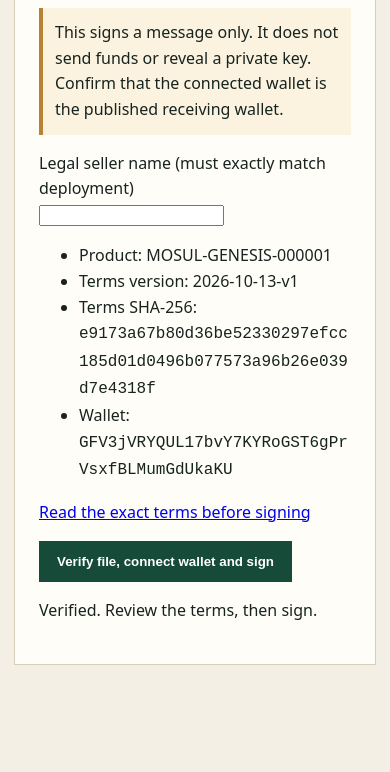
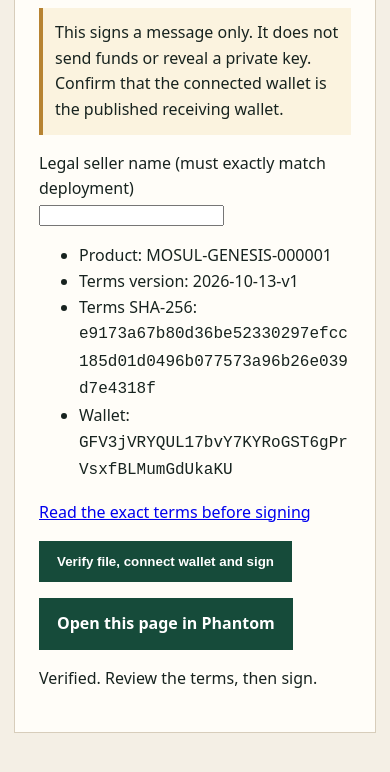
Before and after one commit to mosulonsol-max/MOSUL-HERITAGE-STORE, a plain HTML site: page seller-sign-terms.html in a window 390 px wide. Shown: the part 286-1058 px from the top of the page. Before the commit the page ends 991 px from the top, so only its background shows below. Drawn offline with Linux system fonts and the light colour scheme.

Commit message:
Open mobile signing page inside Phantom

```diff
--- a/seller-sign-terms.html
+++ b/seller-sign-terms.html
@@ -4,7 +4,7 @@
 <meta charset="utf-8"><meta name="viewport" content="width=device-width,initial-scale=1">
 <title>MOSUL HERITAGE — Seller terms signature</title>
 <style>
-body{margin:0;background:#f4efe5;color:#17231f;font:16px/1.6 system-ui,sans-serif}.wrap{width:min(760px,calc(100% - 28px));margin:40px auto}.panel{background:#fffdf8;border:1px solid #d7cdbb;padding:24px}h1{font:42px/1.1 Georgia,serif}button{border:0;background:#164b3a;color:#fff;padding:13px 18px;font-weight:800;cursor:pointer}button:disabled{opacity:.5}code,pre{overflow-wrap:anywhere;white-space:pre-wrap}.notice{border-left:4px solid #b78332;padding:12px;background:#fbf3df}.error{color:#812f2f}
+body{margin:0;background:#f4efe5;color:#17231f;font:16px/1.6 system-ui,sans-serif}.wrap{width:min(760px,calc(100% - 28px));margin:40px auto}.panel{background:#fffdf8;border:1px solid #d7cdbb;padding:24px}h1{font:42px/1.1 Georgia,serif}button,.phantom{border:0;background:#164b3a;color:#fff;padding:13px 18px;font-weight:800;cursor:pointer;display:inline-block;text-decoration:none}button:disabled{opacity:.5}code,pre{overflow-wrap:anywhere;white-space:pre-wrap}.notice{border-left:4px solid #b78332;padding:12px;background:#fbf3df}.error{color:#812f2f}.hidden{display:none}
 </style>
 </head>
 <body><main class="wrap"><section class="panel">
@@ -20,12 +20,16 @@ body{margin:0;background:#f4efe5;color:#17231f;font:16px/1.6 system-ui,sans-seri
 </ul>
 <p><a href="docs/SALE-TERMS.md" target="_blank" rel="noopener">Read the exact terms before signing</a></p>
 <button id="sign" disabled>Verify file, connect wallet and sign</button>
+<p><a id="openPhantom" class="phantom hidden" href="#">Open this page in Phantom</a></p>
 <p id="status" role="status">Verifying the terms file…</p><pre id="output"></pre>
 </section></main>
 <script>
 const expectedHash='e9173a67b80d36be52330297efcc185d01d0496b077573a96b26e039d7e4318f';
 const receivingWallet='GFV3jVRYQUL17bvY7KYRoGST6gPrVsxfBLMumGdUkaKU';
 const status=document.getElementById('status'),output=document.getElementById('output'),button=document.getElementById('sign');
+const phantomLink=document.getElementById('openPhantom'),pageUrl=location.origin+location.pathname;
+phantomLink.href='https://phantom.com/ul/browse/'+encodeURIComponent(pageUrl)+'?ref='+encodeURIComponent(location.origin);
+if(!window.solana)phantomLink.classList.remove('hidden');
 document.getElementById('hash').textContent=expectedHash;document.getElementById('wallet').textContent=receivingWallet;
 function hex(bytes){return[...new Uint8Array(bytes)].map(b=>b.toString(16).padStart(2,'0')).join('')}
 function b64(bytes){let s='';for(const b of bytes)s+=String.fromCharCode(b);return btoa(s)}
```
